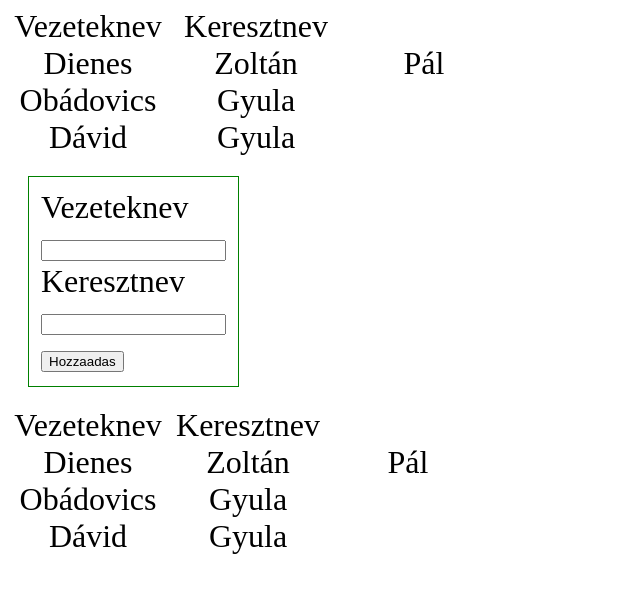
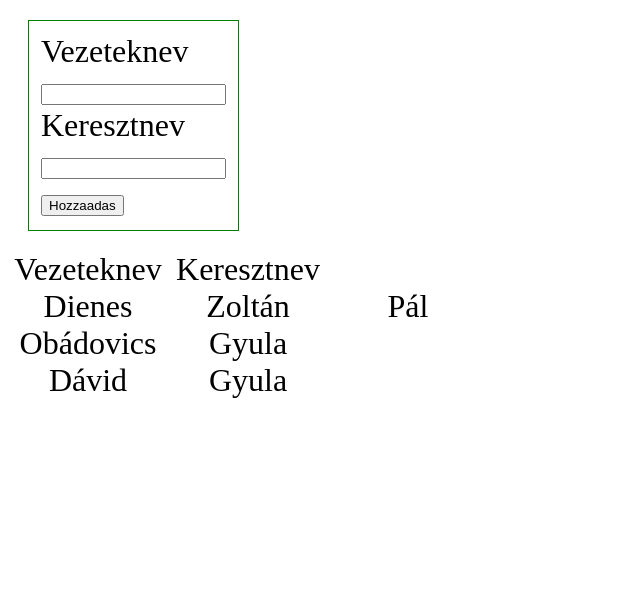
Before and after one commit to gomszab/jav_ref, a plain HTML site: page index.html in a window 1280 px wide. Shown: the whole page, without its empty margins (0-640 px from the left). Drawn offline with Linux system fonts and the light colour scheme.

Commit message:
remove table

```diff
--- a/index.html
+++ b/index.html
@@ -7,25 +7,6 @@
     <link rel="stylesheet" href="style.css">
 </head>
 <body>
-    <div>
-        <div>
-            <span>Vezeteknev</span>
-            <span>Keresztnev</span>
-        </div>
-        <div>
-            <span>Dienes</span>
-            <span>Zoltán</span>
-            <span>Pál</span>
-        </div>
-        <div>
-            <span>Obádovics</span>
-            <span>Gyula</span>
-        </div>
-        <div>
-            <span>Dávid</span>
-            <span>Gyula</span>
-        </div>
-    </div>
     <div class="form">
         <form id="urlap" action="">
             <div class="field">
```
